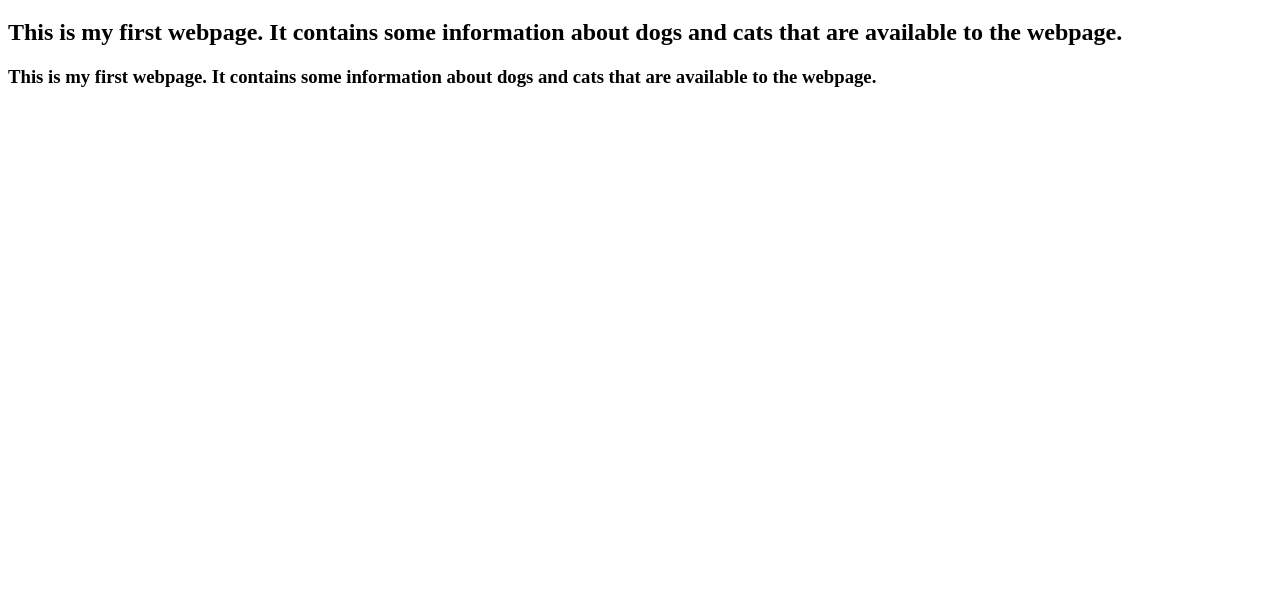
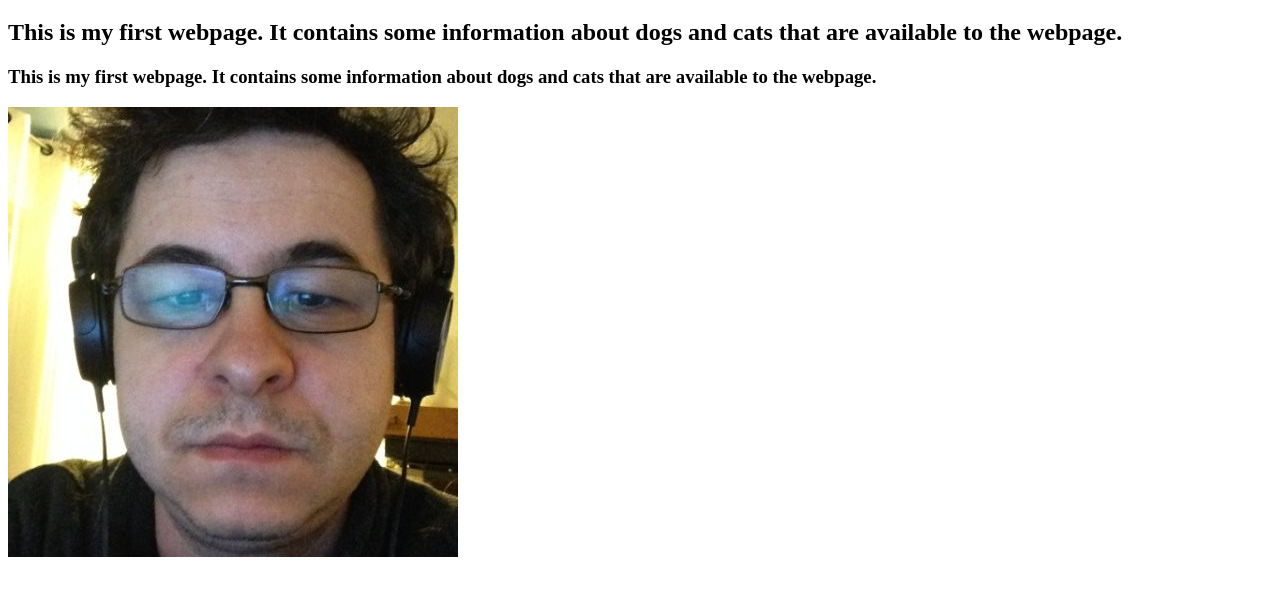
Before and after one commit to SpyTVofficial/HTSTA-1, a plain HTML site: page Code/firstWebPage.html in a window 1280 px wide. Shown: the part 61-656 px from the top of the page. Drawn offline with Linux system fonts and the light colour scheme.

Commit message:
22.02.2023 image tags and width/height

```diff
--- a/firstWebPage.html
+++ b/Code/firstWebPage.html
@@ -11,5 +11,6 @@
     <h1>MyFirst webpage</h1>
     <h2>This is my first webpage. It contains some information about dogs and cats that are available to the webpage.</h2>
     <h3>This is my first webpage. It contains some information about dogs and cats that are available to the webpage.</h3>
+    <img src="../Images/image.jpg" />
 </body>
 </html>
```
Also changed, not shown: Images/image.jpg (added).
